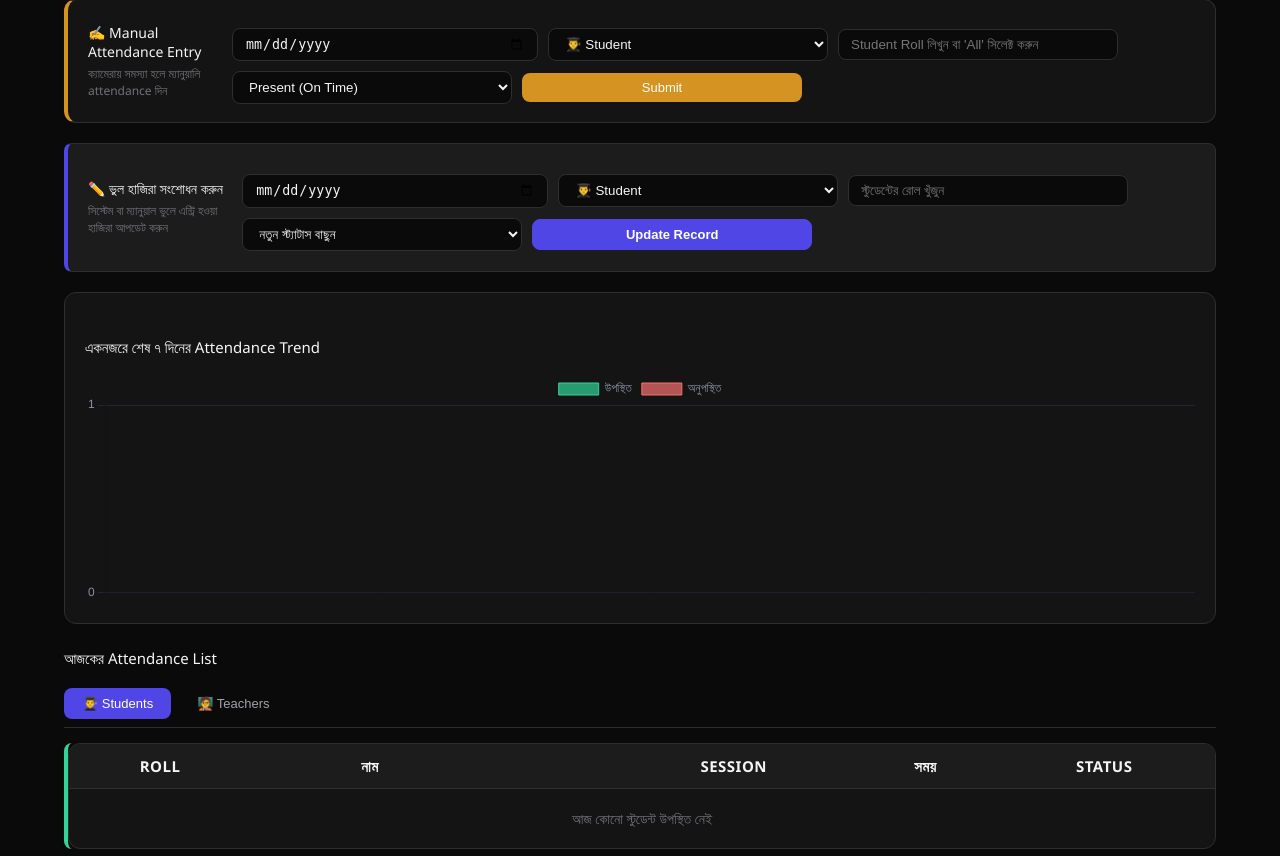
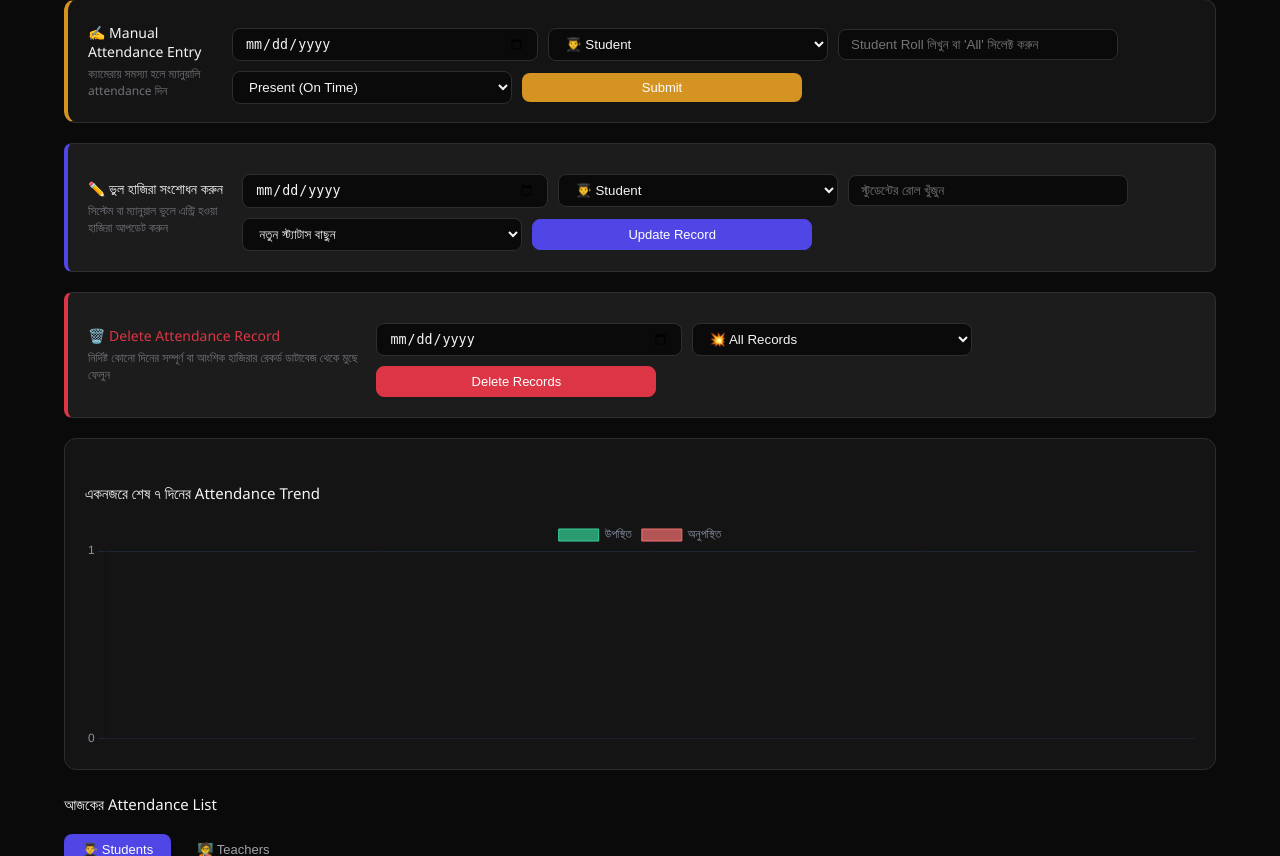
Before and after one commit to musfiqurshahriar/face-recognition-attendance-system, a Python web app: template frontend/templates/admin/dashboard.html in a window 1280 px wide. Shown: the part 257-1113 px from the top of the page. Run offline with Jinja, Linux system fonts and the light colour scheme; the template is opened without the code that fills it, so the values that code supplies are empty.

Commit message:
Added Delete Attendance Feature

```diff
--- a/frontend/templates/admin/dashboard.html
+++ b/frontend/templates/admin/dashboard.html
@@ -160,7 +160,7 @@
 
 
         <button type="submit" class="btn-primary"
-            style="background-color: var(--accent); border: 1px solid var(--accent); padding: 7px 15px; border-radius: 8px; color: white; cursor: pointer; width: 280px; font-weight: bold; transition: all 0.2s;">
+            style="background-color: var(--accent); border: 1px solid var(--accent); padding: 7px 15px; border-radius: 8px; color: white; cursor: pointer; width: 280px; transition: all 0.2s;">
 
             Update Record
 
@@ -205,6 +205,39 @@
     }
 
 </script>
+
+
+<!-- Delete Attendance Section -->
+<div class="notification-box"
+    style="margin-top: 20px; border-left: 4px solid #dc3545; background-color: var(--bg-card); padding: 20px; border-radius: 8px;">
+    <div>
+        <h3 style="color: #dc3545;">🗑️ Delete Attendance Record</h3>
+        <p>নির্দিষ্ট কোনো দিনের সম্পূর্ণ বা আংশিক হাজিরার রেকর্ড ডাটাবেজ থেকে মুছে ফেলুন</p>
+    </div>
+    <form method="POST" action="{{ url_for('admin.delete_attendance') }}"
+        onsubmit="return confirm('আপনি কি নিশ্চিত যে এই রেকর্ডগুলো চিরতরে মুছে ফেলতে চান? এটি আর ফেরত আনা যাবে না!');"
+        style="display:flex; flex-wrap:wrap; gap:10px; align-items:center; margin-top: 10px;">
+
+        <!-- তারিখ ইনপুট (নাম ঠিক রাখা হয়েছে) -->
+        <input type="date" name="delete_date" value="{{ today }}" required
+            style="background:var(--bg-primary); border:1px solid var(--border); border-radius:8px; padding:7px 12px; color:var(--text-primary); width: 280px; outline: none;">
+
+        <!-- ড্রপডাউন (All অপশন সহ) -->
+        <select name="delete_scope" required
+            style="background:var(--bg-primary); border:1px solid var(--border); border-radius:8px; padding:7px 12px; color:var(--text-primary); width: 280px; outline: none; cursor: pointer;">
+            <option value="all">💥 All Records</option>
+            <option value="student">👨‍🎓 Students Only</option>
+            <option value="teacher">🧑‍🏫 Teachers Only</option>
+        </select>
+
+        <!-- ডিলিট বাটন (লাল রঙে) -->
+        <button type="submit" class="btn-danger"
+            style="background-color: #dc3545; border: 1px solid #dc3545; padding: 7px 15px; border-radius: 8px; color: white; cursor: pointer; width: 280px; transition: background 0.2s;">
+            Delete Records
+        </button>
+    </form>
+</div>
+
 
 <div class="chart-box">
     <h3>একনজরে শেষ ৭ দিনের Attendance Trend</h3>
```
Also changed, not shown: backend/routes/admin.py (+40 -0 lines).
